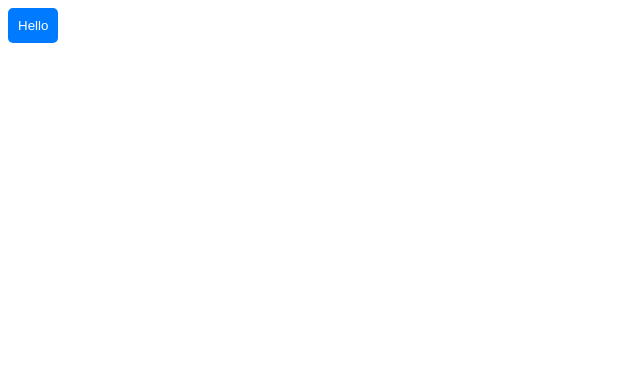
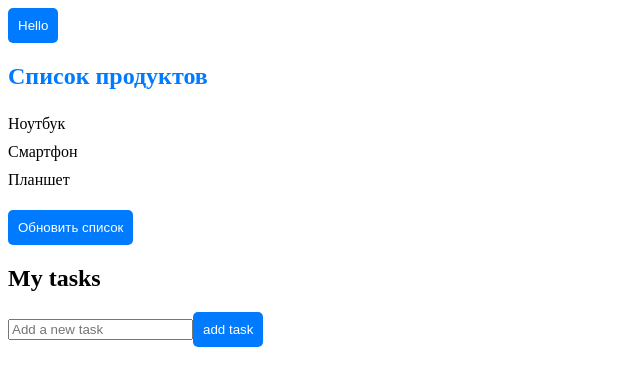
Before and after one commit to IgorTaranenko/big_studing, an Angular app: page / in a window 1280 px wide. Shown: the top 386 px of the page, without its empty margins (0-640 px from the left). Built offline with nearby package versions, Linux system fonts and the light colour scheme.

Commit message:
Modules. Practice with todo list

```diff
--- a/src/app/app.component.html
+++ b/src/app/app.component.html
@@ -1 +1,3 @@
 <app-custom-button label="Hello"></app-custom-button>
+<app-product-list/>
+<app-todo-list />
--- a/src/app/app.module.ts
+++ b/src/app/app.module.ts
@@ -3,6 +3,8 @@ import { CoreModule } from './core/core.module';
 import { SharedModule } from './shared/shared.module';
 import { BrowserModule } from '@angular/platform-browser';
 import { AppComponent } from './app.component';
+import { ProductsModule } from './products/products.module';
+import { TodoListModule } from './todo-list/todo-list.module';
 
 
 
@@ -11,7 +13,9 @@ import { AppComponent } from './app.component';
   imports: [
     BrowserModule,
     CoreModule,
-    SharedModule
+    SharedModule,
+    ProductsModule,
+    TodoListModule
   ],
   bootstrap: [AppComponent]
 })
--- /dev/null
+++ b/src/app/products/product-list/product-list.component.html
@@ -0,0 +1,5 @@
+<h2>Список продуктов</h2>
+    <ul>
+      <li *ngFor="let product of products">{{ product }}</li>
+    </ul>
+<app-custom-button label="Обновить список" (click)="refreshProducts()"></app-custom-button>
--- /dev/null
+++ b/src/app/products/product-list/product-list.component.less
@@ -0,0 +1,10 @@
+h2 {
+    color: #007bff;
+}
+ul {
+    list-style: none;
+    padding: 0;
+}
+li {
+    padding: 5px 0;
+}
--- /dev/null
+++ b/src/app/products/product-list/product-list.component.ts
@@ -0,0 +1,21 @@
+import { Component } from "@angular/core";
+import { ProductService } from "../services/product.service";
+
+@Component({
+    selector: 'app-product-list',
+    templateUrl: './product-list.component.html',
+    styleUrls: ['./product-list.component.less']
+})
+export class ProductListComponent {
+    products: string[] = [];
+
+    constructor(private productService: ProductService) {}
+
+    ngOnInit() {
+        this.refreshProducts();
+    }
+
+    refreshProducts() {
+        this.products = this.productService.getProducts();
+    }
+}
--- /dev/null
+++ b/src/app/products/services/product.service.ts
@@ -0,0 +1,15 @@
+import { Injectable } from "@angular/core";
+import { LoggerService } from "../../core/logger.service";
+
+@Injectable({
+    providedIn: 'root'
+})
+export class ProductService {
+    private products = ['Ноутбук', 'Смартфон', 'Планшет'];
+    constructor(private logger: LoggerService) {}
+
+    getProducts(): string[] {
+        this.logger.log('Получение списка продуктов');
+        return this.products;
+    }
+}
--- /dev/null
+++ b/src/app/todo-list/services/todo-list.service.ts
@@ -0,0 +1,20 @@
+import { Injectable } from "@angular/core";
+import { LoggerService } from "../../core/logger.service";
+
+@Injectable()
+export class TodoListService {
+  constructor(private logger: LoggerService) {}
+  tasks: string[] = [];
+  getList() {
+    this.logger.log('Getting tasks');
+    return this.tasks;
+  }
+  addTask(task: string) {
+    this.logger.log('Adding task: ' + task);
+    this.tasks.push(task);
+  }
+  deleteTask(index: number) {
+    this.logger.log('Deleting task: ' + this.tasks[index]);
+    this.tasks.splice(index, 1);
+  }
+}
--- /dev/null
+++ b/src/app/todo-list/todo-list/todo-list.component.html
@@ -0,0 +1,9 @@
+<h2>My tasks</h2>
+<ul>
+  <li *ngFor="let task of tasks; let i = index">
+    {{ task }} <app-custom-button label="X" (click)="removeTask(i)" />
+  </li>
+</ul>
+<div>
+  <input type="text" [(ngModel)]="currentTask" placeholder="Add a new task"><app-custom-button (click)="addTask()" label="add task"/>
+</div>
--- /dev/null
+++ b/src/app/todo-list/todo-list/todo-list.component.ts
@@ -0,0 +1,26 @@
+import { Component } from '@angular/core';
+import { TodoListService } from '../services/todo-list.service';
+
+@Component({
+  selector: 'app-todo-list',
+  templateUrl: './todo-list.component.html',
+  styleUrl: './todo-list.component.less'
+})
+export class TodoListComponent {
+  currentTask: string = '';
+  constructor(private taskService: TodoListService) {
+    this.updateList();
+  }
+  tasks: string[] = [];
+  removeTask(index: number) {
+    this.taskService.deleteTask(index);
+  }
+  updateList() {
+    this.tasks = this.taskService.getList();
+  }
+  addTask() {
+    this.taskService.addTask(this.currentTask);
+    this.currentTask = '';
+    this.updateList();
+  }
+}
```
Also changed, not shown: src/app/products/products.module.ts (added, +14 -0 lines), src/app/todo-list/todo-list.module.ts (added, +15 -0 lines), src/app/todo-list/todo-list/todo-list.component.less (added).
